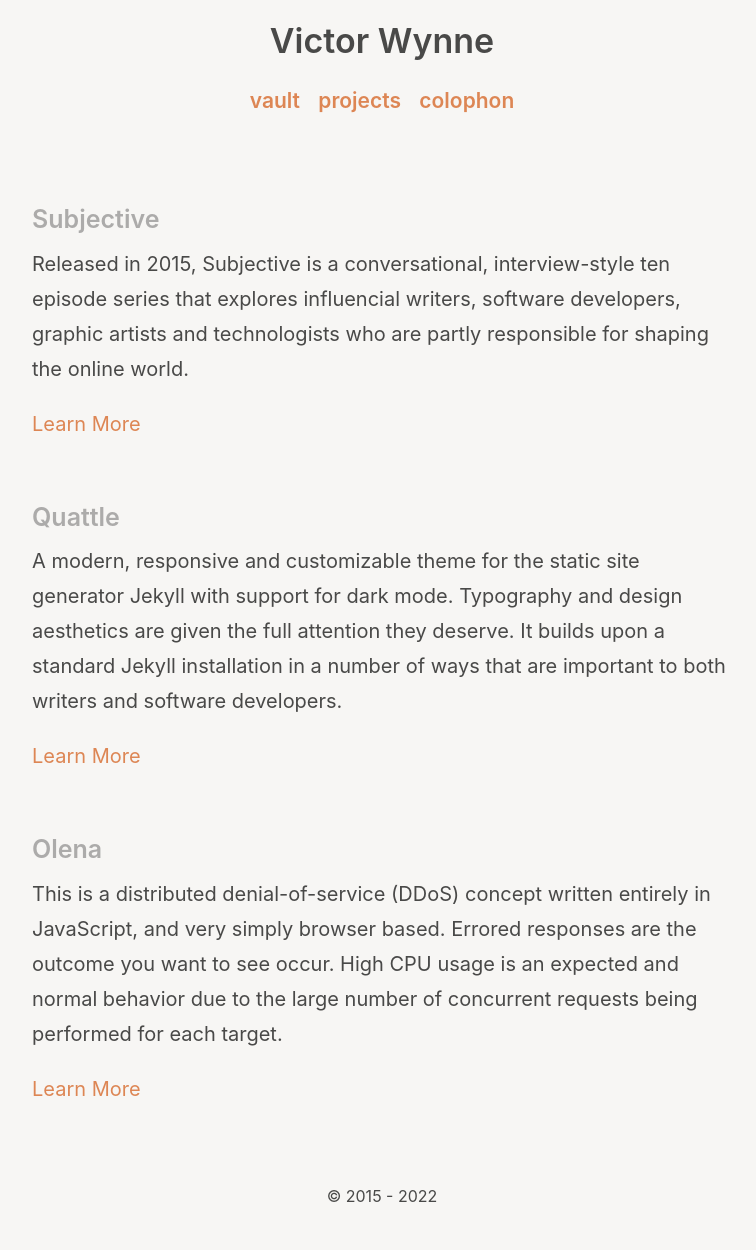
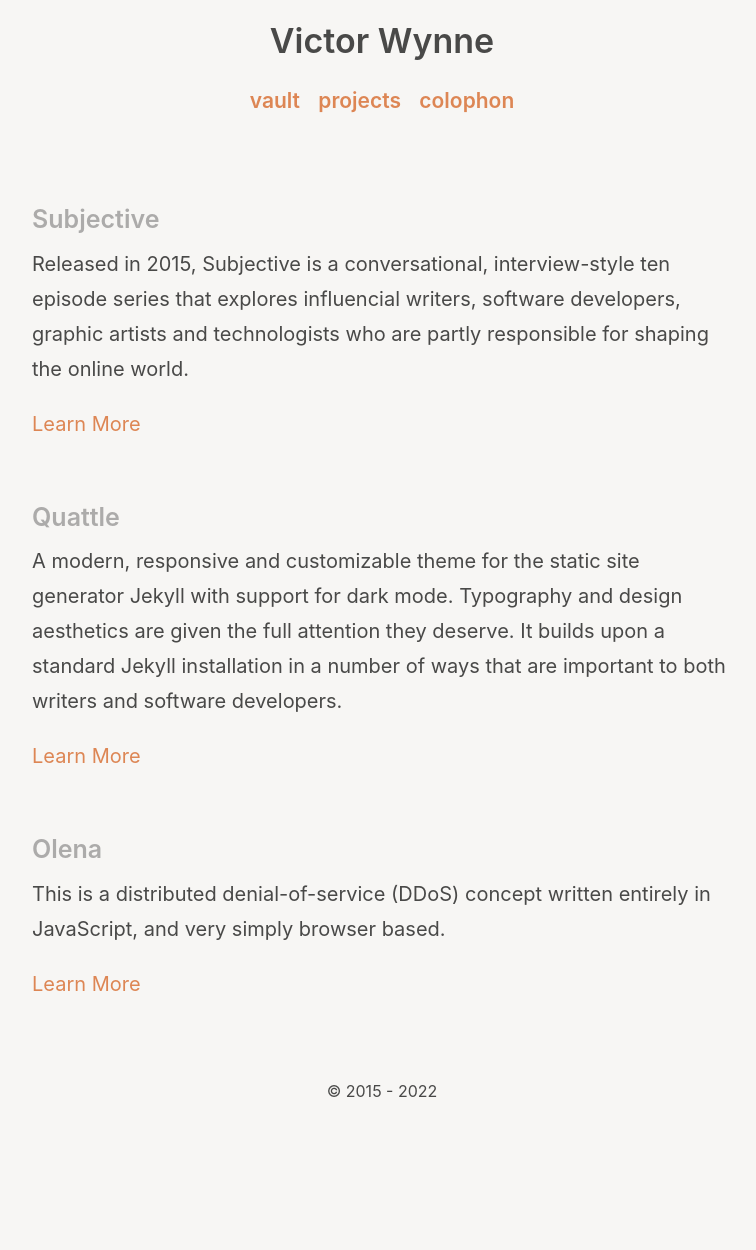
Before and after one commit to wertercatt/tooters, a Jekyll site: the page built from projects.md, in a window 1280 px wide. Shown: the whole page, without its empty margins (258-1014 px from the left). Built offline with Jekyll 4.4.1, drawn with Linux system fonts in a browser that asks for light colours; after the commit the page ends 1145 px from its top, so only the background shows below that.

Commit message:
Updated the copy for olena.md and projects.md

```diff
--- a/projects.md
+++ b/projects.md
@@ -20,7 +20,7 @@
 
 ## <small>Olena</small>
 
-This is a distributed denial-of-service (DDoS) concept written entirely in JavaScript, and very simply browser based. Errored responses are the outcome you want to see occur. High CPU usage is an expected and normal behavior due to the large number of concurrent requests being performed for each target.
+This is a distributed denial-of-service (DDoS) concept written entirely in JavaScript, and very simply browser based.
 
 [Learn More](/olena/)
 <br><br>
```
Also changed, not shown: olena.md (+3 -1 lines).
